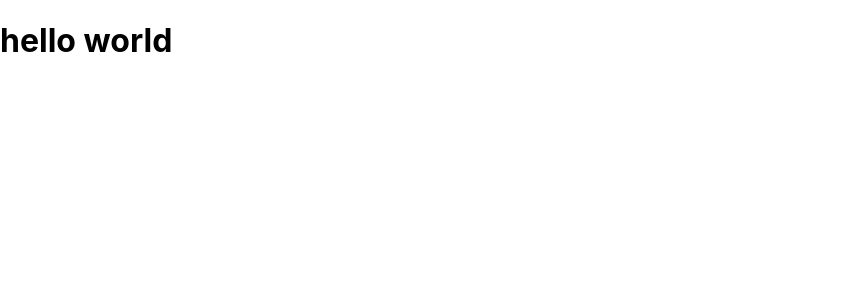
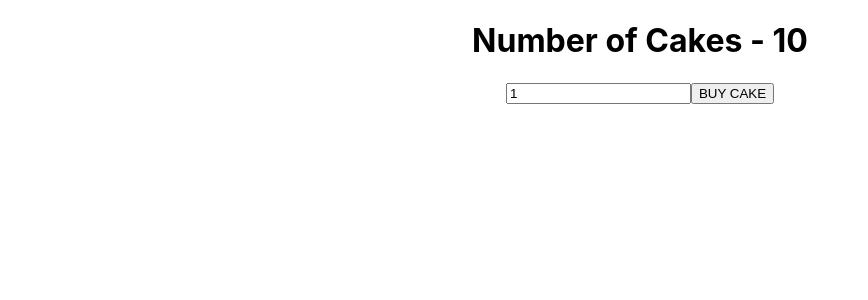
Before and after one commit to bilalahmad147/redux-template-app, a React (Create React App) app: page / in a window 1280 px wide. Shown: the top 300 px of the page, without its empty margins (0-868 px from the left). Built offline with nearby package versions, Linux system fonts and the light colour scheme.

Commit message:
action payload completed

```diff
--- a/src/App.js
+++ b/src/App.js
@@ -1,12 +1,20 @@
-import React from 'react';
+import React,{useState} from 'react';
+import './style.css'
+import { useDispatch, useSelector } from 'react-redux';
+import { buyCake } from './components/redux/action'
 
 
 function App() {
 
+  const [number, setNumber] = useState(1)
+  const numOfCakes = useSelector(state => state.numOfCakes)
+  const dispatch = useDispatch()
 
   return (
-    <div>
-      <h1>hello world</h1>
+    <div className='App'>
+      <h1>Number of Cakes - {numOfCakes}</h1>
+      <input type="text" value={number} onChange={(e) => setNumber(e.target.value)} />
+      <button onClick={() => dispatch(buyCake(number))}>BUY CAKE</button>
     </div>
   );
 }
--- /dev/null
+++ b/src/components/redux/action.js
@@ -0,0 +1,8 @@
+export const BUY_CAKE = "BUY_CAKE";
+
+export const buyCake = number => {
+    return {
+        type: BUY_CAKE,
+        payload: number
+    }
+}
--- /dev/null
+++ b/src/components/redux/reducer.js
@@ -0,0 +1,17 @@
+import { BUY_CAKE } from './action'
+
+const initialState = {
+    numOfCakes: 10,
+}
+
+const cakeReducer = (state = initialState, action) => {
+    switch (action.type) {
+        case BUY_CAKE: return {
+            ...state,
+            numOfCakes: state.numOfCakes - action.payload
+        }
+        default: return state
+    }
+}
+
+export default cakeReducer;
--- /dev/null
+++ b/src/components/redux/store.js
@@ -0,0 +1,6 @@
+import {createStore} from 'redux'
+import cakeReducer from './reducer'
+
+const store = createStore(cakeReducer)
+
+export default store;
--- a/src/index.js
+++ b/src/index.js
@@ -3,7 +3,7 @@ import ReactDOM from 'react-dom';
 import './index.css';
 import App from './App';
 import { Provider } from 'react-redux';
-import store from './components/store/store';
+import store from './components/redux/store';
 
 ReactDOM.render(
 
--- /dev/null
+++ b/src/style.css
@@ -0,0 +1,3 @@
+.App{
+    text-align: center;
+}
```
Also changed, not shown: src/components/store/fetchUser.js (deleted, +0 -8 lines).
